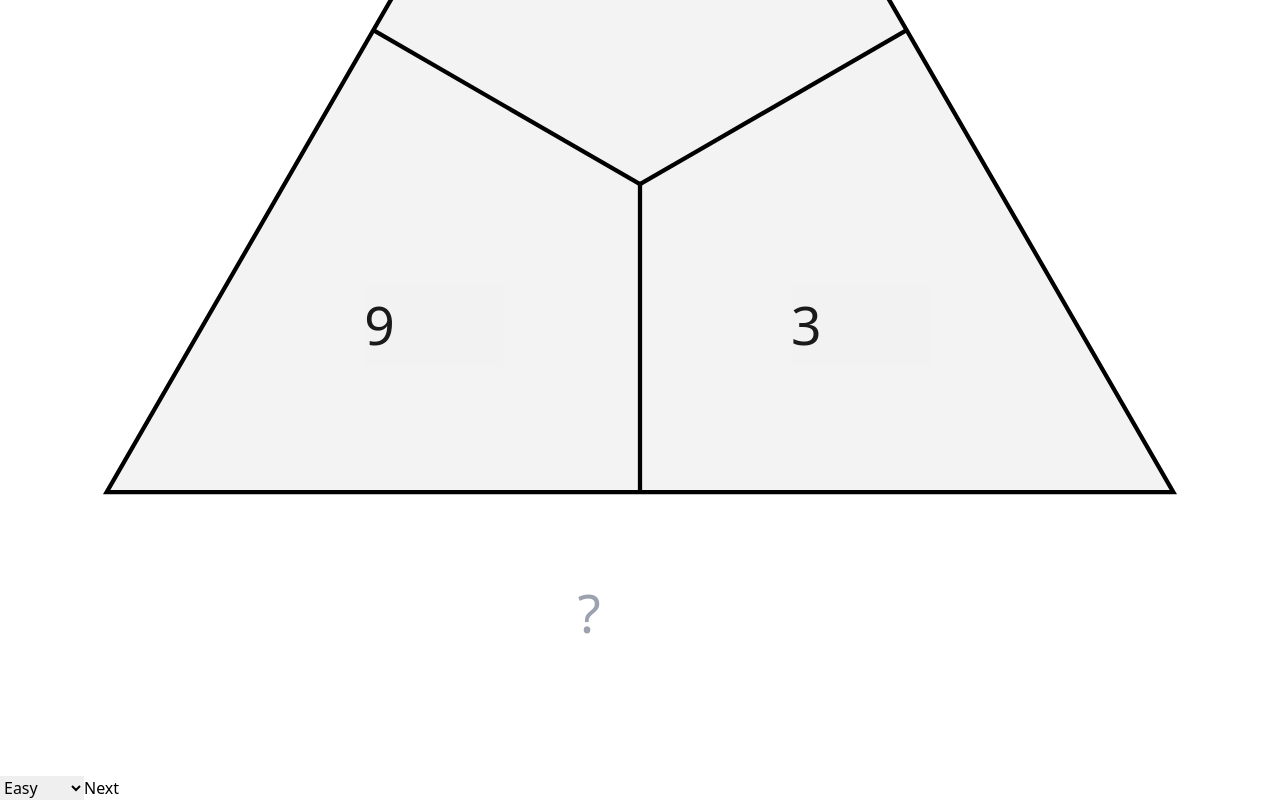
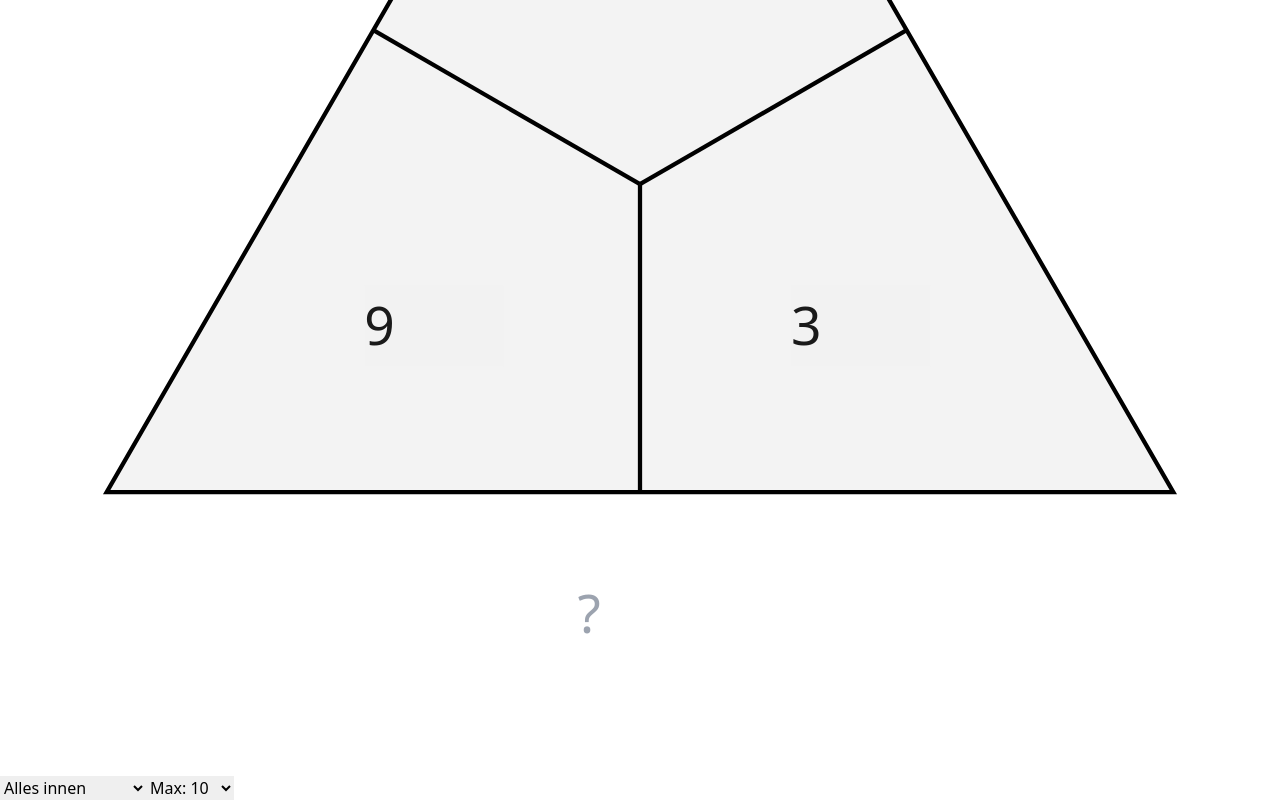
Before and after one commit to tobias74/rechendreiecke, a React (Vite) app: page / in a window 1280 px wide. Shown: the part 613-1413 px from the top of the page. Built offline with nearby package versions, Linux system fonts and the light colour scheme; the HTML template or start-up script is replaced by a standard one.

Commit message:
add max value selector

```diff
--- a/src/routes/Home.jsx
+++ b/src/routes/Home.jsx
@@ -7,13 +7,16 @@ import { sumStrategy } from "../solution-strategies/sumStrategy";
 
 export default function Home() {
     const strategies = [
-        { label: "Easy", value: injectEasyMode },
-        { label: "Medium", value: injectMediumMode },
-        { label: "Hard", value: injectHardMode },
-        { label: "Random", value: "random" },
+        { label: "Alles innen", value: injectEasyMode },
+        { label: "1 innen, 2 außen", value: injectMediumMode },
+        { label: "Alles außen", value: injectHardMode },
+        { label: "Gemischt", value: "random" },
     ];
 
+    const maxValues = [5, 10, 20, 50, 100]; // Predefined maxValues for the dropdown
+
     const [selectedStrategy, setSelectedStrategy] = useState(() => injectEasyMode);
+    const [selectedMaxValue, setSelectedMaxValue] = useState(10); // Default maxValue
     const [nextTrigger, setNextTrigger] = useState(0);
 
     const getRandomStrategy = useCallback(() => {
@@ -24,11 +27,11 @@ export default function Home() {
 
     const getCurrentStrategy = useCallback(() => {
         if (selectedStrategy === "random") {
-            return getRandomStrategy();
+            return () => getRandomStrategy()({ maxValue: selectedMaxValue });
         } else {
-            return selectedStrategy;
+            return () => selectedStrategy({ maxValue: selectedMaxValue });
         }
-    }, [selectedStrategy, getRandomStrategy]);
+    }, [selectedStrategy, selectedMaxValue, getRandomStrategy]);
 
     return (
         <div className="flex flex-col items-center justify-center">
@@ -56,13 +59,27 @@ export default function Home() {
                     ))}
                 </select>
 
-                {/* Next Button */}
+                {/* Dropdown to Select Max Value */}
+                <select
+                    className="select select-bordered w-40"
+                    value={selectedMaxValue}
+                    onChange={(e) => setSelectedMaxValue(Number(e.target.value))}
+                >
+                    {maxValues.map((value) => (
+                        <option key={value} value={value}>
+                            Max: {value}
+                        </option>
+                    ))}
+                </select>
+
                 <button
                     className="btn btn-primary"
+                    style={{ color: "#ffffff", fontWeight: "bold" }} // Pure white text with bold font
                     onClick={() => setNextTrigger((prev) => prev + 1)}
                 >
-                    Next
+                    Nächste Aufgabe
                 </button>
+
             </div>
         </div>
     );
```
